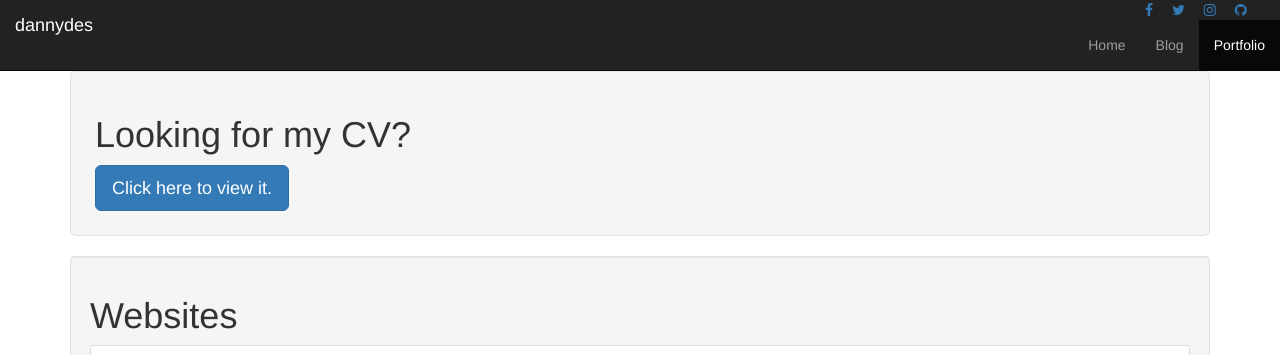
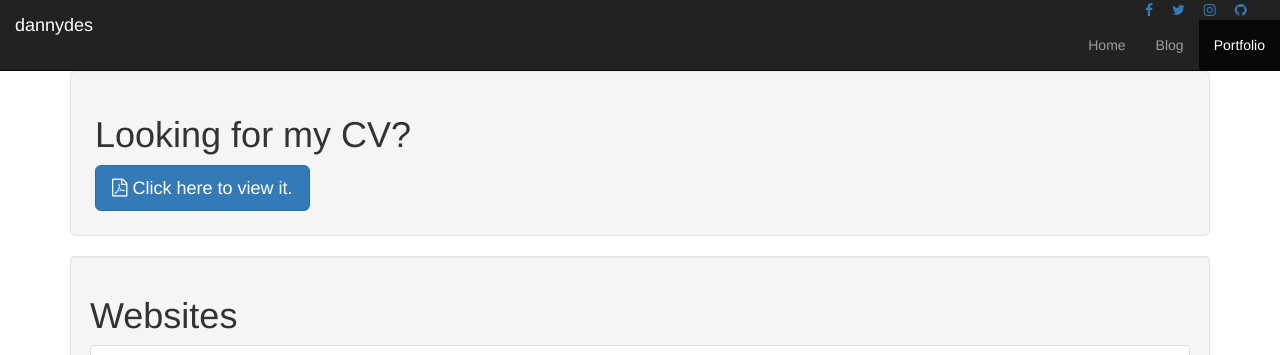
Before and after one commit to dannydes/dannydes.github.io, a Jekyll site: the page built from portfolio/index.html, in a window 1280 px wide and 900 px high. Shown: the top 355 px of the window. Built offline with Jekyll 4.4.1, drawn with Linux system fonts in a browser that asks for light colours; nearby versions of some CDN libraries.

Commit message:
icons in buttons

```diff
--- a/index.html
+++ b/index.html
@@ -19,7 +19,7 @@
 	<h1>Looking for someone to work on your website?</h1>
 	<p>Contact me on the following email and we'll talk it through.</p>
 	<p>Flexible and negotiable prices.</p>
-	<p><a href="mailto:desiradaniel2007@gmail.com" class="btn btn-primary btn-lg" role="button">desiradaniel2007@gmail.com</a></p>
+	<p><a href="mailto:desiradaniel2007@gmail.com" class="btn btn-primary btn-lg" role="button"><i class="fa fa-envelope"></i> desiradaniel2007@gmail.com</a></p>
 </div>
 
 <div class="well well-sm">
--- a/portfolio/index.html
+++ b/portfolio/index.html
@@ -5,7 +5,7 @@
 
 <div class="well well-lg">
 	<h1>Looking for my CV?</h1>
-	<a class="btn btn-primary btn-lg" href="{{ site.url }}resources/cv.pdf" role="button">Click here to view it.</a>
+	<a class="btn btn-primary btn-lg" href="{{ site.url }}resources/cv.pdf" role="button"><i class="fa fa-file-pdf-o"></i> Click here to view it.</a>
 </div>
 
 <div class="well">
@@ -52,13 +52,13 @@
 	<h1>Dissertation</h1>
 	<p>RPL is a traffic management system aimed for use by road planning authorities in order to minimise the negative effects of
 	traffic.</p>
-	<a class="btn btn-default" href="{{ site.url }}resources/paper.pdf" role="button">Read the paper</a>
-	<a class="btn btn-default" href="https://github.com/dannydes/fyp/tree/sliced" target="_blank" role="button">Fork the repo</a>
+	<a class="btn btn-default" href="{{ site.url }}resources/paper.pdf" role="button"><i class="fa fa-file-pdf-o"></i> Read the paper</a>
+	<a class="btn btn-default" href="https://github.com/dannydes/fyp/tree/sliced" target="_blank" role="button"><i class="fa fa-github"></i> Fork the repo</a>
 </div>
 
 <div class="well">
 	<h1>WP Quick Page Importer (unapproved plugin)</h1>
 	<p>This WordPress plugin is intended to allow upload of files when FTP credentials are not known.</p>
-	<a class="btn btn-default" href="{{ site.url }}resources/wp-quick-page-importer.zip" role="button">Download</a>
-	<a class="btn btn-default" href="https://github.com/dannydes/wp-quick-page-importer" target="_blank" role="button">Fork the repo</a>
+	<a class="btn btn-default" href="{{ site.url }}resources/wp-quick-page-importer.zip" role="button"><i class="fa fa-file-zip-o"></i> Download</a>
+	<a class="btn btn-default" href="https://github.com/dannydes/wp-quick-page-importer" target="_blank" role="button"><i class="fa fa-github"></i> Fork the repo</a>
 </div>
```
